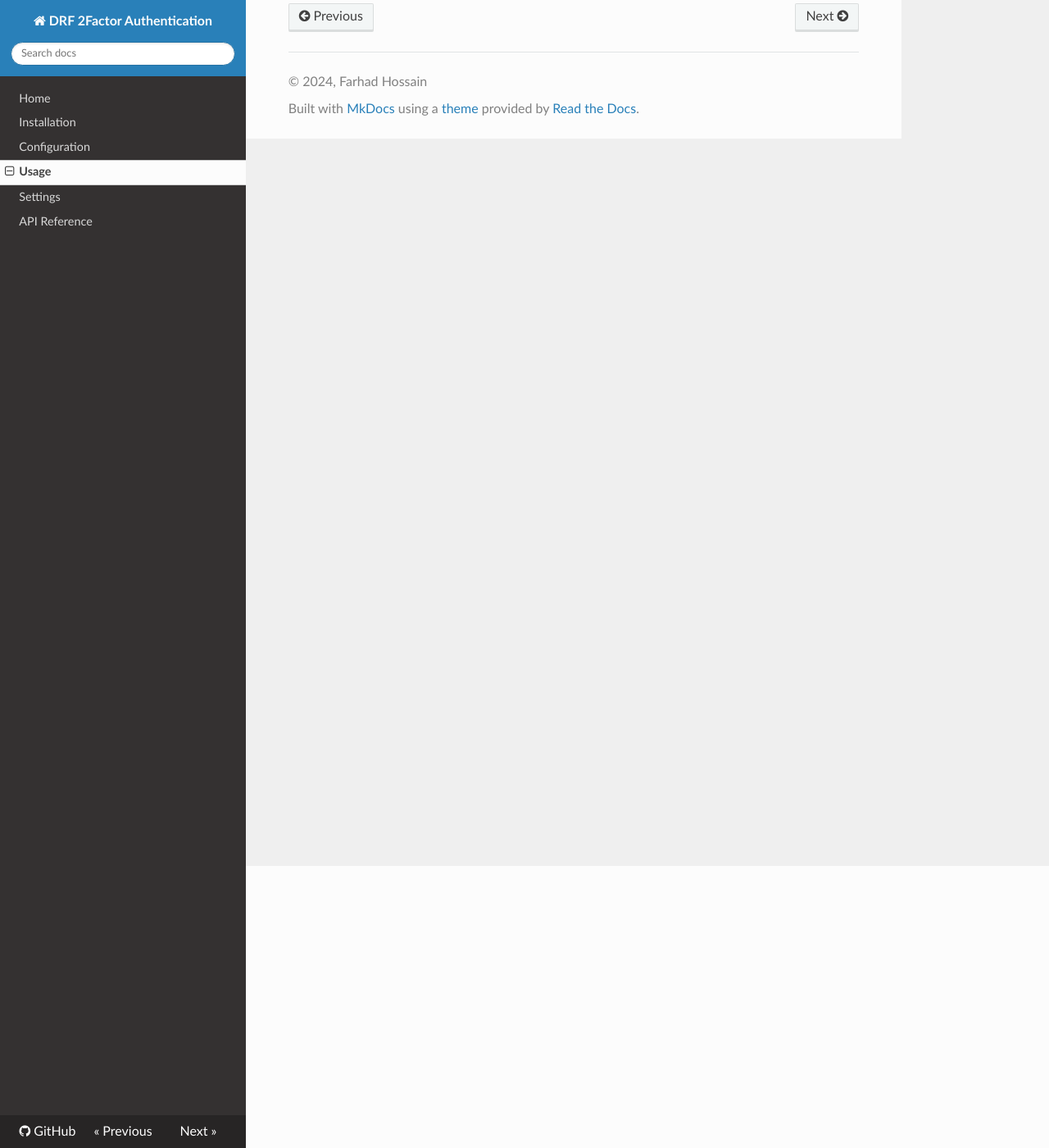
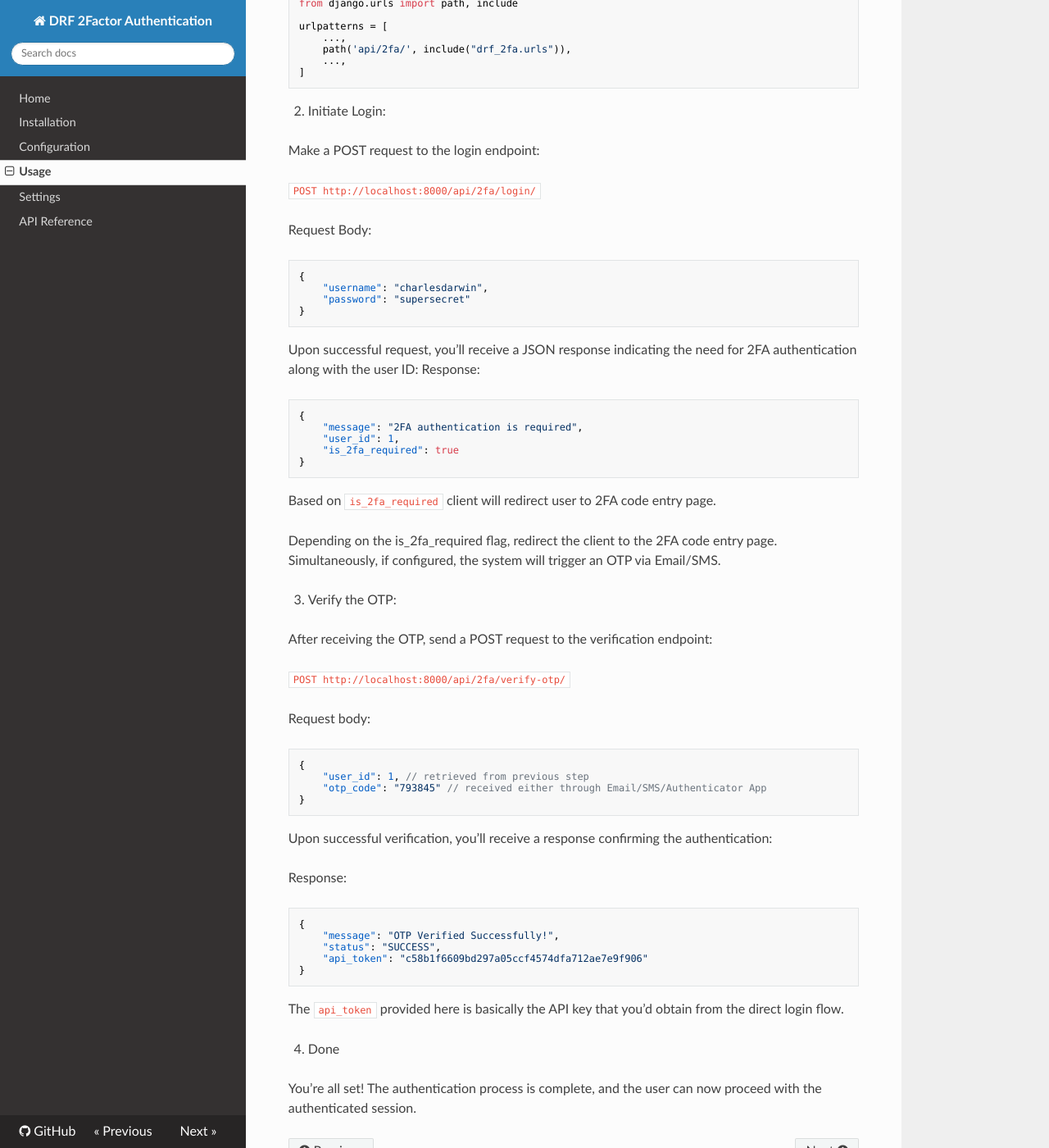
Before and after one commit to farhad0085/drf-2fa, an MkDocs documentation site: the page built from docs/usage.md, in a window 1280 px wide and 1400 px high, scrolled down 344 px. Shown: the whole window at 82% size. Built offline with MkDocs 1.6.1, drawn with Linux system fonts in a browser that asks for light colours; nearby versions of some CDN libraries; some of the changed text lies outside the part shown.

Commit message:
updated usage documentation, updated is_valid method in OTPCode, in LoginAPIView added get_api_token

````diff
--- a/docs/usage.md
+++ b/docs/usage.md
@@ -1,6 +1,10 @@
 # Usage
+To integrate Two-Factor Authentication (2FA) into your Django project using DRF_2FA, follow these simple steps:
 
-1. We start by adding urlpattern
+1. Add URL Pattern:
+
+Incorporate the drf_2fa URLs into your Django project's urlpatterns:
+
 ```python
 from django.urls import path, include
 
@@ -10,3 +14,61 @@ urlpatterns = [
     ...,
 ]
 ```
+
+2. Initiate Login:
+
+Make a POST request to the login endpoint:
+
+`POST http://localhost:8000/api/2fa/login/`
+
+Request Body:
+```json
+{
+	"username": "charlesdarwin",
+	"password": "supersecret"
+}
+```
+Upon successful request, you'll receive a JSON response indicating the need for 2FA authentication along with the user ID:
+Response:
+```json
+{
+    "message": "2FA authentication is required",
+    "user_id": 1,
+    "is_2fa_required": true
+}
+```
+Based on `is_2fa_required` client will redirect user to 2FA code entry page.
+
+Depending on the is_2fa_required flag, redirect the client to the 2FA code entry page.
+Simultaneously, if configured, the system will trigger an OTP via Email/SMS.
+
+3. Verify the OTP:
+
+After receiving the OTP, send a POST request to the verification endpoint:
+
+`POST http://localhost:8000/api/2fa/verify-otp/`
+
+Request body:
+```json
+{
+    "user_id": 1, // retrieved from previous step
+    "otp_code": "793845" // received either through Email/SMS/Authenticator App
+}
+```
+
+Upon successful verification, you'll receive a response confirming the authentication:
+
+Response:
+```json
+{
+    "message": "OTP Verified Successfully!",
+    "status": "SUCCESS",
+    "api_token": "c58b1f6609bd297a05ccf4574dfa712ae7e9f906"
+}
+```
+
+The `api_token` provided here is basically the API key that you'd obtain from the direct login flow.
+
+4. Done
+
+You're all set! The authentication process is complete, and the user can now proceed with the authenticated session.
--- a/setup.py
+++ b/setup.py
@@ -10,7 +10,7 @@ README = (BASE_PATH / "README.md").read_text()
 # This call to setup() does all the work
 setup(
     name="drf-2fa",
-    version="1.0.2",
+    version="1.0.3",
     description="Integrate 2 Factor Authentication in Your Django REST API project easily.",
     long_description=README,
     long_description_content_type="text/markdown",
````
Also changed, not shown: 2 other files.
